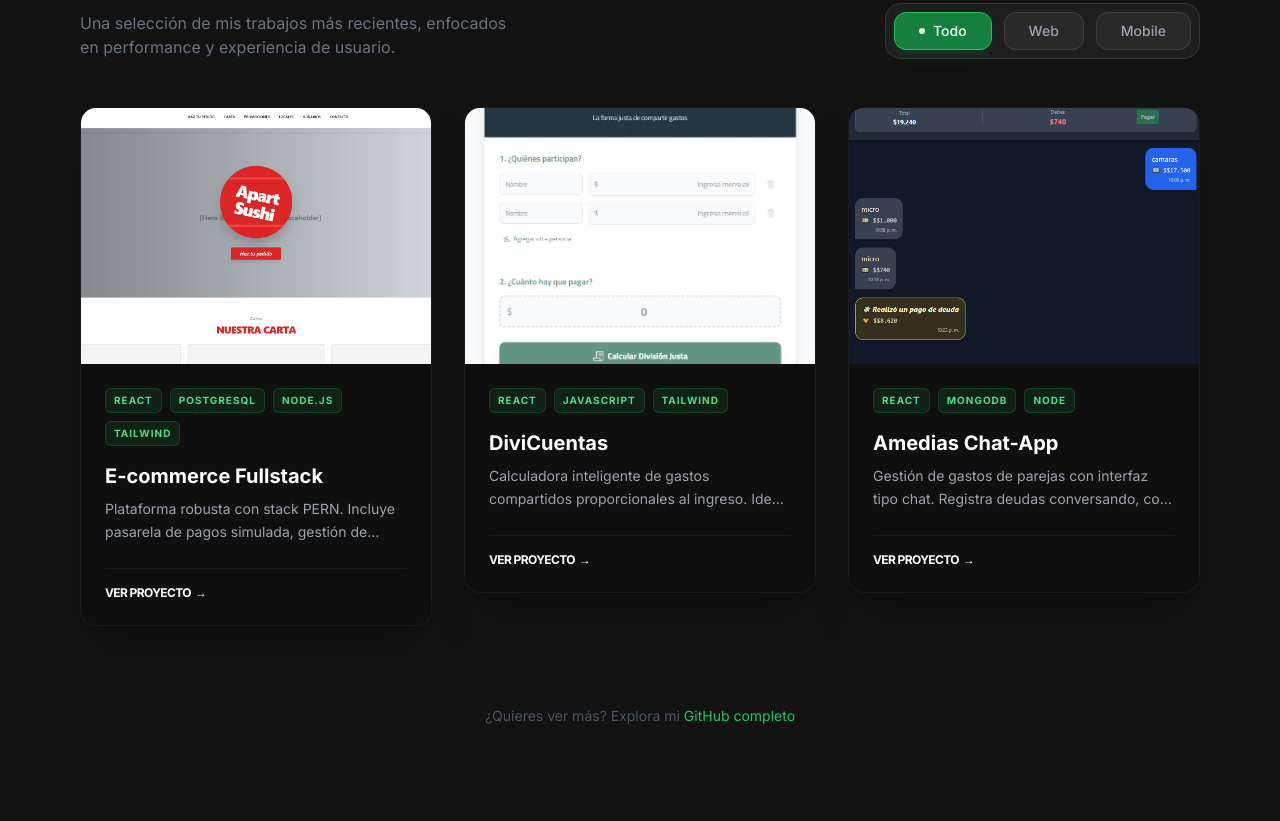
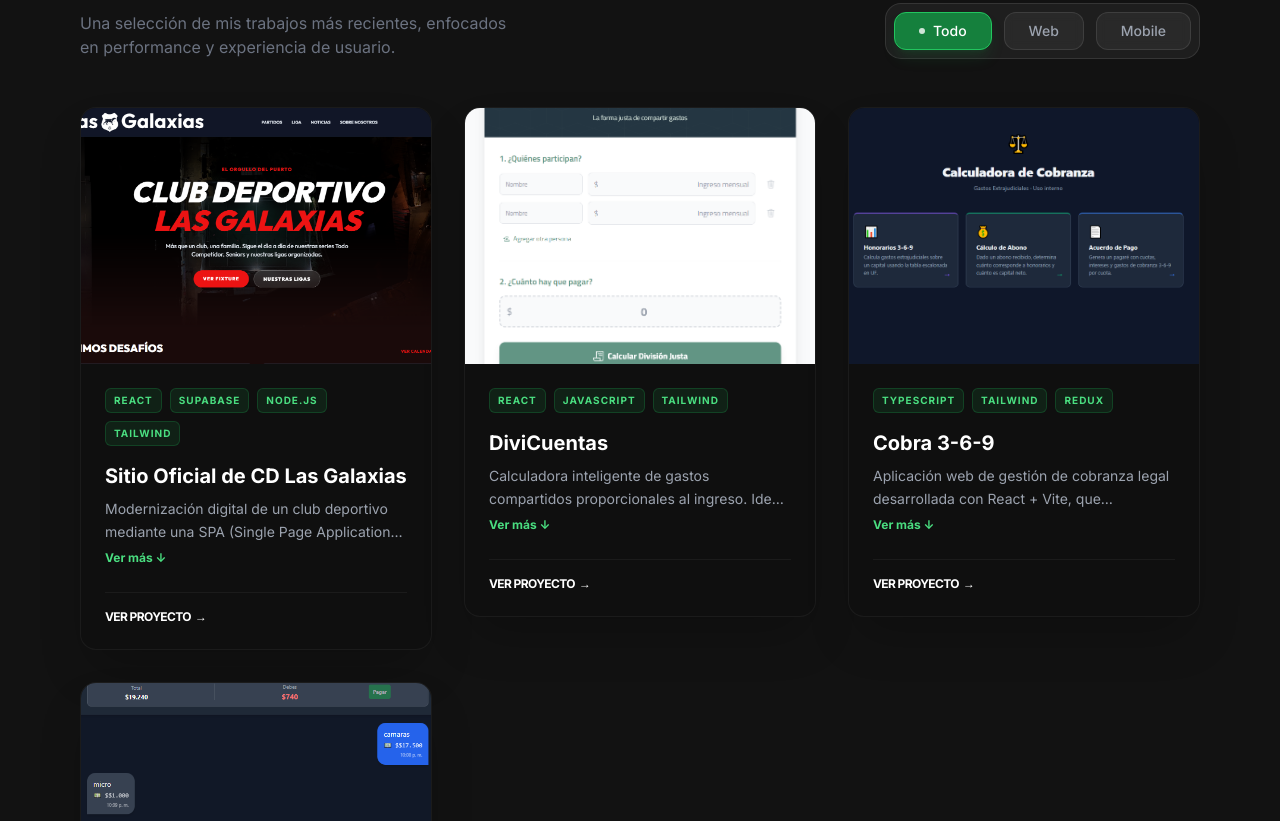
Before and after one commit to SebastianGarciaGuerrero/portfolio, a Next.js app: page / in a window 1280 px wide. Shown: the part 1976-2797 px from the top of the page. Built offline with nearby package versions, Linux system fonts and the light colour scheme.

Commit message:
agregando proyectos

```diff
--- a/app/components/EmailSection.jsx
+++ b/app/components/EmailSection.jsx
@@ -75,12 +75,18 @@
             </span>
           </h2>
           <p className="text-gray-400 text-lg mb-8 leading-relaxed max-w-md">
-            Estoy disponible para nuevos proyectos. Si tienes una idea creativa
-            en mente o necesitas un{" "}
-            <span className="text-white font-medium">
-              sitio web moderno para impulsar tu emprendimiento
+            Busco proyectos de vanguardia— desde arquitectura hasta el detalle final.
+            Me motiva colaborar en{" "}
+            <span className="text-green-400">
+              proyectos que resuelvan problemas reales
             </span>
-            , trabajemos juntos para hacerlo realidad.
+            , construir interfaces que no solo se vean bien sino que funcionen con
+            lógica sólida detrás. Si estás armando algo interesante y necesitas a
+            alguien con ganas de{" "}
+            <span className="text-green-400">
+              programar, aprender rápido y empujar el trabajo al siguiente nivel
+            </span>
+            , hablemos.
           </p>
 
           <div className="space-y-6 mb-10">
@@ -88,7 +94,7 @@
               <div className="p-3 bg-white/5 rounded-lg border border-white/10 group-hover:border-primary/50">
                 <FiMail className="text-primary" />
               </div>
-              <span>hola@sebastiangarcia.cl</span>
+              <span>seba.garcia.g@gmail.com</span>
             </div>
             <div className="flex items-center gap-4 group text-gray-400 hover:text-white transition-colors">
               <div className="p-3 bg-white/5 rounded-lg border border-white/10 group-hover:border-primary/50">
@@ -132,9 +138,8 @@
                 name="name"
                 value={formData.name}
                 onChange={handleChange}
-                className={`w-full bg-white/5 border ${
-                  errors.name ? "border-red-500" : "border-white/10"
-                } focus:border-primary rounded-xl px-4 py-3 text-white outline-none transition-all placeholder:text-gray-600`}
+                className={`w-full bg-white/5 border ${errors.name ? "border-red-500" : "border-white/10"
+                  } focus:border-primary rounded-xl px-4 py-3 text-white outline-none transition-all placeholder:text-gray-600`}
                 placeholder="Tu nombre"
               />
               {errors.name && (
@@ -155,9 +160,8 @@
                 name="email"
                 value={formData.email}
                 onChange={handleChange}
-                className={`w-full bg-white/5 border ${
-                  errors.email ? "border-red-500" : "border-white/10"
-                } focus:border-primary rounded-xl px-4 py-3 text-white outline-none transition-all placeholder:text-gray-600`}
+                className={`w-full bg-white/5 border ${errors.email ? "border-red-500" : "border-white/10"
+                  } focus:border-primary rounded-xl px-4 py-3 text-white outline-none transition-all placeholder:text-gray-600`}
                 placeholder="email@ejemplo.com"
               />
               {errors.email && (
@@ -178,9 +182,8 @@
                 rows="4"
                 value={formData.message}
                 onChange={handleChange}
-                className={`w-full bg-white/5 border ${
-                  errors.message ? "border-red-500" : "border-white/10"
-                } focus:border-primary rounded-xl px-4 py-3 text-white outline-none transition-all placeholder:text-gray-600 resize-none`}
+                className={`w-full bg-white/5 border ${errors.message ? "border-red-500" : "border-white/10"
+                  } focus:border-primary rounded-xl px-4 py-3 text-white outline-none transition-all placeholder:text-gray-600 resize-none`}
                 placeholder="¿En qué puedo ayudarte?"
               ></textarea>
               {errors.message && (
--- a/app/components/Footer.jsx
+++ b/app/components/Footer.jsx
@@ -28,7 +28,7 @@
               <li><a href="#sobre-mi" className="hover:text-white transition-colors tracking-wide">Mi Trayectoria</a></li>
               <li><a href="#contacto" className="hover:text-white transition-colors tracking-wide">Contacto</a></li>
               <li>
-                <a href="/cv.pdf" className="flex items-center gap-2 hover:text-white transition-colors tracking-wide">
+                <a href="https://drive.google.com/file/d/1lSzEhKtGNhUTzHZuWRHfHmIP_-8lVwgs/view" className="flex items-center gap-2 hover:text-white transition-colors tracking-wide">
                   Descargar CV <ExternalLink size={14} />
                 </a>
               </li>
--- a/app/components/ProjectCard.jsx
+++ b/app/components/ProjectCard.jsx
@@ -1,4 +1,4 @@
-import React from "react";
+import React, { useState } from "react";
 import { HiMiniCodeBracket } from "react-icons/hi2";
 import { FaEye } from "react-icons/fa";
 import Link from "next/link";
@@ -11,17 +11,16 @@
   previewUrl,
   tags = ["React", "Tailwind"],
 }) => {
+  const [expanded, setExpanded] = useState(false)
+
   return (
     <div className="group bg-[#0f0f0f] rounded-2xl overflow-hidden border border-white/5 hover:border-primary/50 transition-all duration-500 shadow-2xl">
       {/* CONTENEDOR DE IMAGEN */}
       <div className="relative h-52 md:h-64 overflow-hidden">
-        {/* Imagen con efecto Zoom */}
         <div
           className="absolute inset-0 bg-cover bg-center transition-transform duration-700 group-hover:scale-110"
           style={{ backgroundImage: `url(${imgUrl})` }}
         />
-
-        {/* Overlay con Blur y botones */}
         <div className="absolute inset-0 bg-black/60 backdrop-blur-[2px] opacity-0 group-hover:opacity-100 transition-all duration-500 flex items-center justify-center gap-4">
           <Link
             href={gitUrl}
@@ -59,9 +58,18 @@
           {title}
         </h3>
 
-        <p className="text-gray-400 text-sm leading-relaxed line-clamp-2">
-          {description}
-        </p>
+        {/* Descripción con toggle */}
+        <div className="relative">
+          <p className={`text-gray-400 text-sm leading-relaxed transition-all duration-300 ${expanded ? '' : 'line-clamp-2'}`}>
+            {description}
+          </p>
+          <button
+            onClick={() => setExpanded(p => !p)}
+            className="mt-1 text-xs font-bold text-green-400 hover:text-green-300 transition-colors"
+          >
+            {expanded ? 'Ver menos ↑' : 'Ver más ↓'}
+          </button>
+        </div>
 
         <div className="mt-6 pt-4 border-t border-white/5 flex justify-between items-center">
           <Link
--- a/app/components/ProjectSection.jsx
+++ b/app/components/ProjectSection.jsx
@@ -7,14 +7,14 @@
 const projectData = [
   {
     id: 1,
-    title: "E-commerce Fullstack",
+    title: "Sitio Oficial de CD Las Galaxias",
     description:
-      "Plataforma robusta con stack PERN. Incluye pasarela de pagos simulada, gestión de carrito y seguridad con JWT y Bcrypt.",
+      "Modernización digital de un club deportivo mediante una SPA (Single Page Application). Combina una interfaz intuitiva y responsiva para los hinchas, con un backoffice automatizado que permite a la directiva gestionar fixtures, goleadores y un blog de noticias sin tocar código.",
     image: "/image/projects/1.png",
     tag: ["Todo", "Web"],
-    gitUrl: "https://github.com/SebastianGarciaGuerrero/apartsushi",
-    previewUrl: "https://apartsushi.vercel.app/",
-    techs: ["React", "PostgreSQL", "Node.js", "Tailwind"],
+    gitUrl: "https://github.com/SebastianGarciaGuerrero/las-galaxias",
+    previewUrl: "https://www.lasgalaxias.cl/",
+    techs: ["React", "Supabase", "Node.js", "Tailwind"],
   },
   {
     id: 2,
@@ -27,17 +27,17 @@
     previewUrl: "https://divicuentas.vercel.app/",
     techs: ["React", "JavaScript", "Tailwind"],
   },
-  // {
-  //   id: 3,
-  //   title: "Frontend Prototype",
-  //   description:
-  //     "Dashboard de Inventario - UI Prototype Desarrollo de una interfaz de alta fidelidad para sistemas de gestión de recursos (ERP). El objetivo principal fue trasladar un diseño complejo a código limpio y mantenible, priorizando la usabilidad y la jerarquía visual. La aplicación simula operaciones CRUD (Crear, Leer, Actualizar, Borrar) mediante manejo de estado en el cliente, ofreciendo una experiencia de navegación fluida e instantánea.",
-  //   image: "/image/projects/3.png",
-  //   tag: ["Todo", "Web"],
-  //   gitUrl: "https://github.com/SebastianGarciaGuerrero/inventario",
-  //   previewUrl: "https://inventario-eosin.vercel.app/",
-  //   techs: ["TypeScript", "Tailwind", "Redux"],
-  // },
+  {
+    id: 3,
+    title: "Cobra 3-6-9",
+    description:
+      "Aplicación web de gestión de cobranza legal desarrollada con React + Vite, que automatiza el cálculo de honorarios extrajudiciales bajo la tabla 3-6-9, acuerdos de pago en cuotas con interés simple y desglose de abonos, reemplazando flujos manuales en Excel con una interfaz moderna, resultados copiables y exportación de tablas formateadas para Word.",
+    image: "/image/projects/3.png",
+    tag: ["Todo", "Web"],
+    gitUrl: "https://github.com/SebastianGarciaGuerrero/cobra369",
+    previewUrl: "https://cobra369-sooty.vercel.app/",
+    techs: ["TypeScript", "Tailwind", "Redux"],
+  },
   {
     id: 4,
     title: "Amedias Chat-App",
```
Also changed, not shown: public/image/projects/1.png, public/image/projects/3.png. Lines whose indentation alone changed are shown as unchanged.
